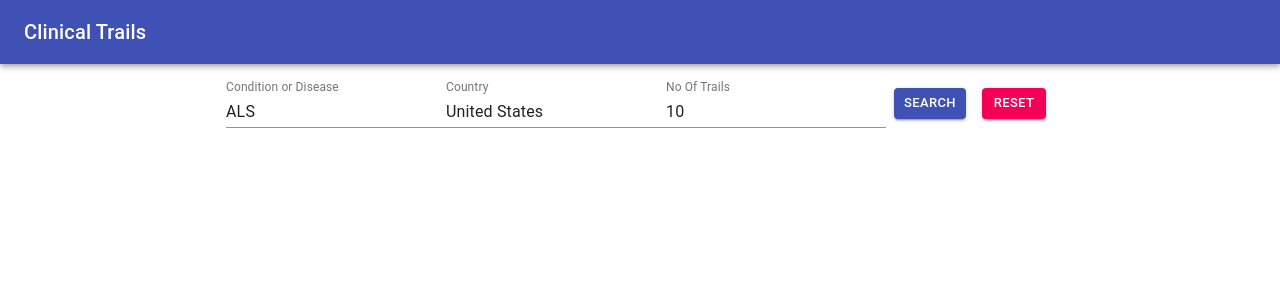
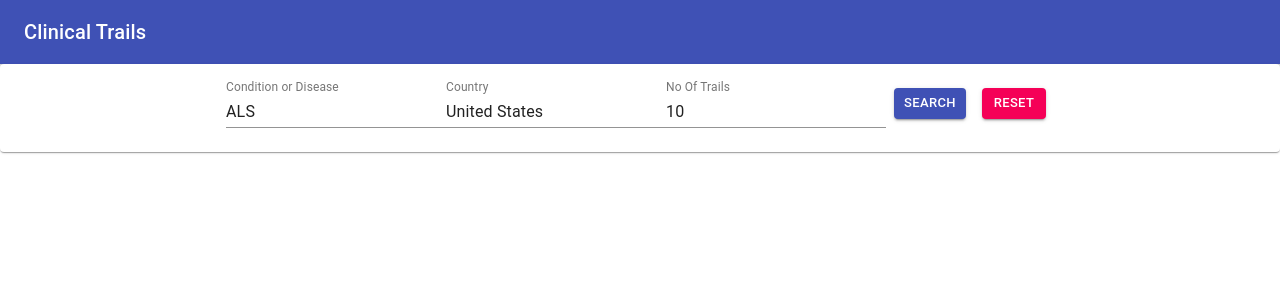
Before and after one commit to haribabukakumanu/ClinicalTrials, a React (Create React App) app: page / in a window 1280 px wide. Shown: the top 300 px of the page. Built offline with nearby package versions, Linux system fonts and the light colour scheme.

Commit message:
added no results message.

```diff
--- a/src/components/Header.jsx
+++ b/src/components/Header.jsx
@@ -12,7 +12,7 @@ const Header = () => {
   const classes = useStyles();
 
   return (
-    <div>
+    <>
       <AppBar position="static">
         <Toolbar>
           <Typography variant="h6" className={classes.title}>
@@ -20,7 +20,7 @@ const Header = () => {
           </Typography>
         </Toolbar>
       </AppBar>
-    </div>
+    </>
   );
 };
 
--- /dev/null
+++ b/src/components/NoData.jsx
@@ -0,0 +1,18 @@
+import { Card, CardContent, Typography, Paper } from "@material-ui/core";
+import React from "react";
+
+const NoData = () => {
+  return (
+    <>
+      <Paper mt={2}>
+        <Card>
+          <CardContent style={{ display: "flex", justifyContent: "center" }}>
+            <Typography variant="h4">0 Results found.</Typography>
+          </CardContent>
+        </Card>
+      </Paper>
+    </>
+  );
+};
+
+export default NoData;
--- a/src/components/SearchForm.jsx
+++ b/src/components/SearchForm.jsx
@@ -1,9 +1,10 @@
-import { TextField, Button, Box } from "@material-ui/core";
+import { TextField, Button, Grid, Card, CardContent } from "@material-ui/core";
 import { makeStyles } from "@material-ui/core/styles";
 import React, { useState } from "react";
 import ResultForm from "./ResultForm";
 import { fetchData } from "../api";
 import Header from "./Header";
+import NoData from "./NoData";
 
 const useStyles = makeStyles((theme) => ({
   margin: {
@@ -46,8 +47,11 @@ const SearchForm = () => {
   return (
     <>
       <Header></Header>
+      <Grid container>
+        <Grid item xs={12}>
+          <Card>
+            <CardContent style={{ display: "flex", justifyContent: "center" }}>
               <form autoComplete="off">
-        <Box textAlign="center" m={2}>
                 <TextField
                   id="ConditionOrDisease"
                   label="Condition or Disease"
@@ -93,9 +97,14 @@ const SearchForm = () => {
                 >
                   Reset
                 </Button>
-        </Box>
-        <ResultForm data={data}></ResultForm>
               </form>
+            </CardContent>
+          </Card>
+        </Grid>
+        <Grid item xs={12}>
+          {data ? <ResultForm data={data}></ResultForm> : <NoData />}
+        </Grid>
+      </Grid>
     </>
   );
 };
```
Also changed, not shown: 1 other file (tests, documents, lock files or other folders). Lines whose indentation alone changed are shown as unchanged.
